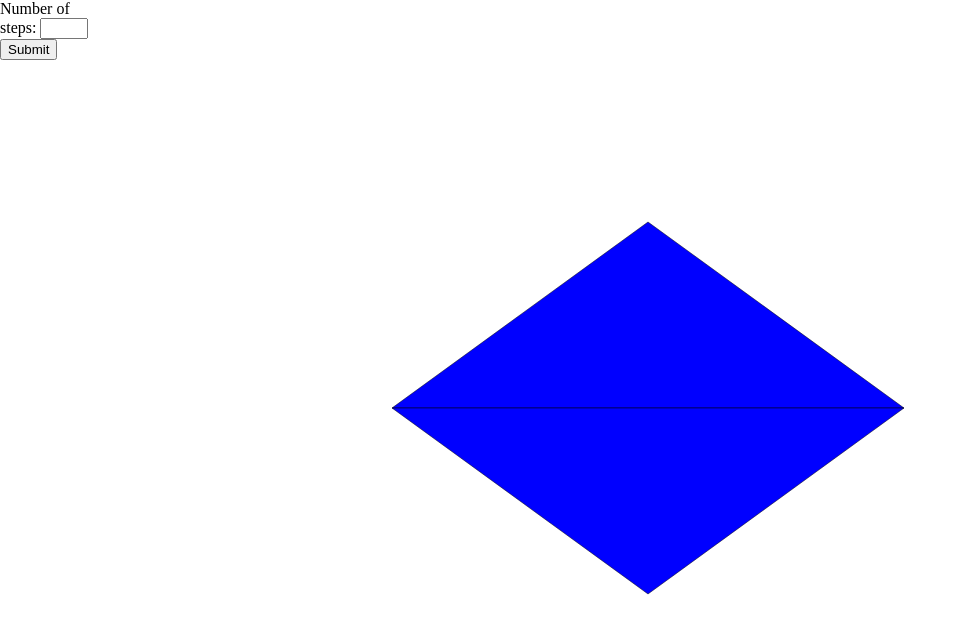
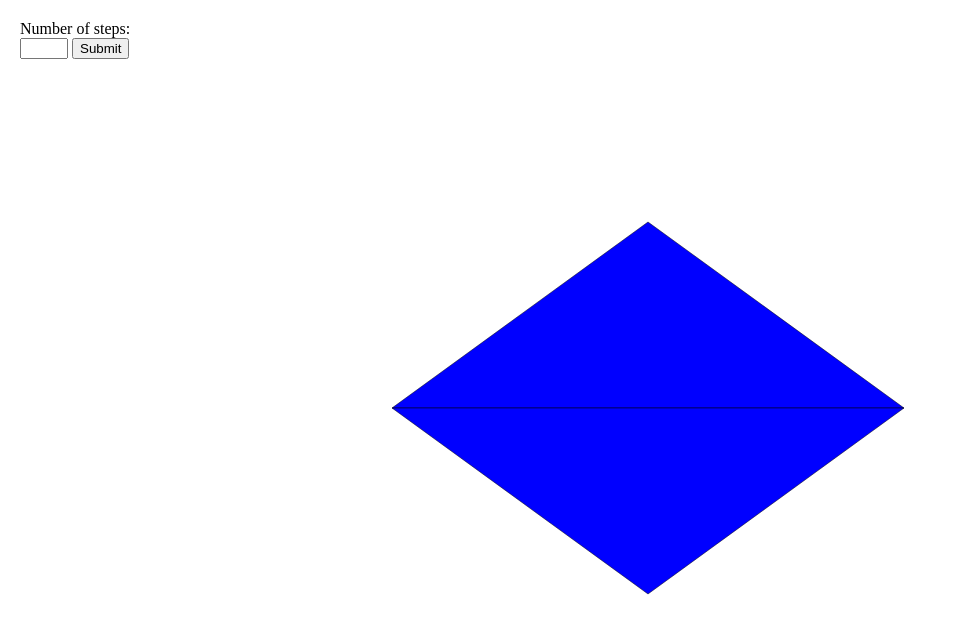
Before and after one commit to banomaster/penrose, a plain HTML site: page index.html in a window 1280 px wide. Shown: the whole page, without its empty margins (0-967 px from the left). Drawn offline with nearby package versions, Linux system fonts and the light colour scheme.

Commit message:
Removed other

```diff
--- a/assets/scripts/main2.js
+++ b/assets/scripts/main2.js
@@ -16,7 +16,6 @@ $(function(){
   $( "#form" ).submit(function( event ) {
     event.preventDefault();
     $("svg").remove();
-
 
     nSteps = $("#nSteps").val();
 
--- a/index.html
+++ b/index.html
@@ -1,15 +1,16 @@
 <html>
   <head>
+    <meta name="title" content="Penrose tilings">
     <script src="http://d3js.org/d3.v3.min.js"></script>
     <script type="text/javascript" src="assets/scripts/jquery-3.1.0.min.js"></script>
     <script type="text/javascript" src="assets/scripts/main2.js"></script>
     <style>
       .absolute {
         position: absolute;
-        top: 0;
-        left: 0;
-        width: 100px;
-        height: 100px;
+        top: 20;
+        left: 20;
+        width: 150px;
+        height: 150px;
       }
     </style>
   </head>
```
Also changed, not shown: 1 other file.
